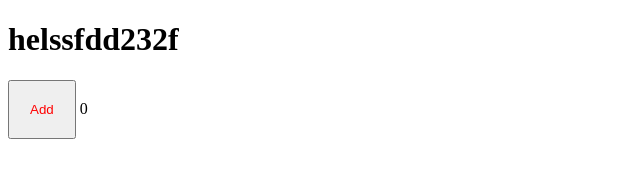
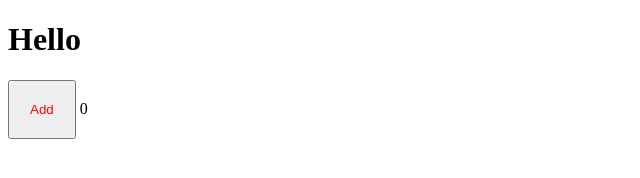
Before and after one commit to MasterTatto/practic, a plain HTML site: page index.html in a window 1280 px wide. Shown: the whole page, without its empty margins (0-640 px from the left). Drawn offline with Linux system fonts and the light colour scheme.

Commit message:
second commit

```diff
--- a/index.html
+++ b/index.html
@@ -9,7 +9,7 @@
 
 </head>
 <body>
-<h1>helssfdd232f</h1>
+<h1>Hello</h1>
 <button style="color:red;padding:20px" id="btn">Add</button>
 <span id="count"></span>
 
```
